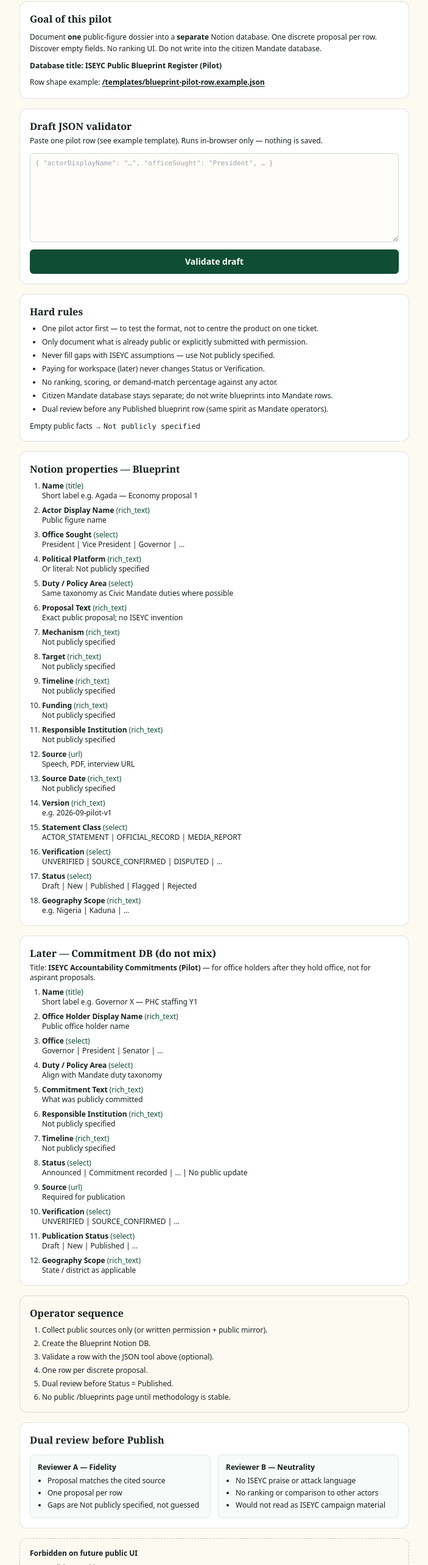
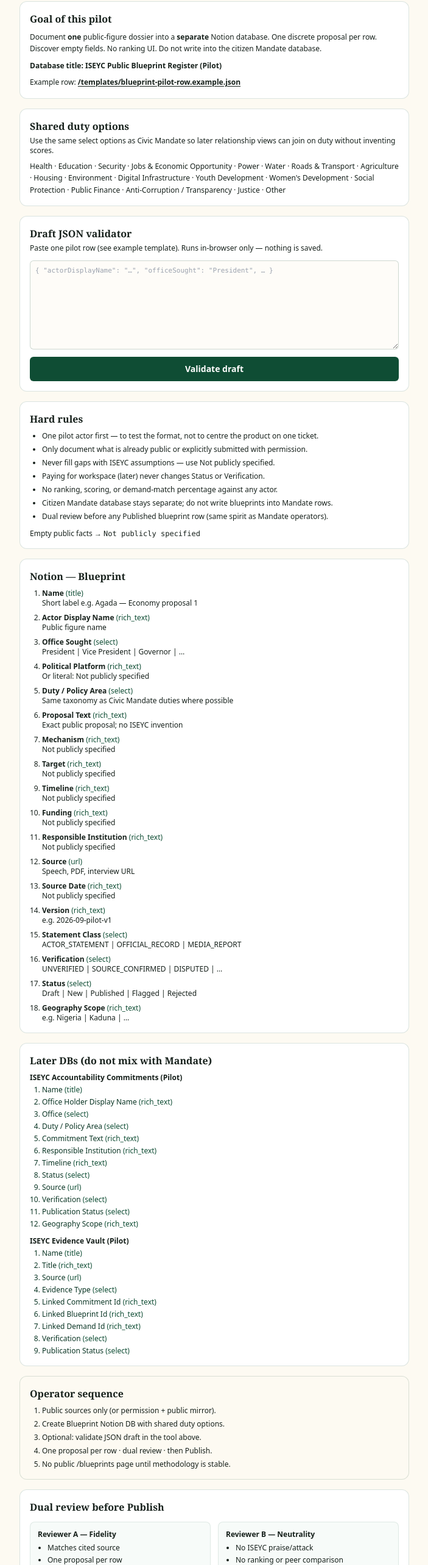
Before and after one commit to mrzulqarnainnadabo/2027-street-mandate, a Next.js app: page /operators/blueprint-pilot in a window 1280 px wide. Shown: the part 180-2746 px from the top of the page at 61% size, without its empty margins (288-991 px from the left). Built offline with nearby package versions, Linux system fonts and the light colour scheme.

Commit message:
feat: shared duty alignment, evidence schema, civic-record README
Keeps Blueprint/Commitment duties aligned with Mandate DUTIES ids.
No public UI. No production merge.

```diff
--- a/app/operators/blueprint-pilot/page.tsx
+++ b/app/operators/blueprint-pilot/page.tsx
@@ -3,6 +3,8 @@ import Link from "next/link";
 import { ISEYC_SEAL_SRC } from "@/lib/brand";
 import { BLUEPRINT_DB_TITLE, BLUEPRINT_NOTION_PROPERTIES, BLUEPRINT_PILOT_RULES } from "@/lib/civic-record/blueprint-fields";
 import { COMMITMENT_DB_TITLE, COMMITMENT_NOTION_PROPERTIES } from "@/lib/civic-record/commitment-fields";
+import { EVIDENCE_DB_TITLE, EVIDENCE_NOTION_PROPERTIES } from "@/lib/civic-record/evidence-fields";
+import { CIVIC_RECORD_DUTY_OPTIONS } from "@/lib/civic-record/duties";
 import { CIVIC_RECORD_MISSION, FORBIDDEN_PUBLIC_FEATURES, PAYMENT_NEVER_CHANGES } from "@/lib/civic-record/firewall";
 import { NOT_PUBLICLY_SPECIFIED } from "@/lib/civic-record/types";
 import BlueprintDraftValidator from "@/components/operators/BlueprintDraftValidator";
@@ -34,7 +36,7 @@ export default function BlueprintPilotPage() {
         </p>
         <p className="mt-2 font-semibold text-forest-900">Database title: {BLUEPRINT_DB_TITLE}</p>
         <p className="mt-2">
-          Row shape example:{" "}
+          Example row:{" "}
           <a
             className="font-semibold underline underline-offset-2"
             href="/templates/blueprint-pilot-row.example.json"
@@ -43,6 +45,17 @@ export default function BlueprintPilotPage() {
           >
             /templates/blueprint-pilot-row.example.json
           </a>
+        </p>
+      </section>
+
+      <section className="mt-4 rounded-xl border border-forest-500/15 bg-white p-4 text-xs">
+        <h2 className="font-display text-base font-bold text-forest-900">Shared duty options</h2>
+        <p className="mt-1 text-forest-600">
+          Use the same select options as Civic Mandate so later relationship views can join on duty
+          without inventing scores.
+        </p>
+        <p className="mt-2 leading-relaxed text-forest-800">
+          {CIVIC_RECORD_DUTY_OPTIONS.map((d) => d.id).join(" · ")}
         </p>
       </section>
 
@@ -63,7 +76,7 @@ export default function BlueprintPilotPage() {
       </section>
 
       <section className="mt-4 rounded-xl border border-forest-500/15 bg-white p-4">
-        <h2 className="font-display text-base font-bold text-forest-900">Notion properties — Blueprint</h2>
+        <h2 className="font-display text-base font-bold text-forest-900">Notion — Blueprint</h2>
         <ol className="mt-2 list-decimal space-y-2 pl-5 text-xs text-forest-800">
           {BLUEPRINT_NOTION_PROPERTIES.map((p) => (
             <li key={p.name}>
@@ -75,16 +88,20 @@ export default function BlueprintPilotPage() {
       </section>
 
       <section className="mt-4 rounded-xl border border-forest-500/15 bg-white p-4">
-        <h2 className="font-display text-base font-bold text-forest-900">Later — Commitment DB (do not mix)</h2>
-        <p className="mt-1 text-xs text-forest-600">
-          Title: <strong>{COMMITMENT_DB_TITLE}</strong> — for office holders after they hold office, not
-          for aspirant proposals.
-        </p>
-        <ol className="mt-2 list-decimal space-y-2 pl-5 text-xs text-forest-800">
+        <h2 className="font-display text-base font-bold text-forest-900">Later DBs (do not mix with Mandate)</h2>
+        <p className="mt-2 text-xs font-semibold text-forest-900">{COMMITMENT_DB_TITLE}</p>
+        <ol className="mt-1 list-decimal space-y-1 pl-5 text-xs text-forest-700">
           {COMMITMENT_NOTION_PROPERTIES.map((p) => (
             <li key={p.name}>
-              <strong>{p.name}</strong> <span className="text-forest-500">({p.type})</span>
-              <span className="block text-forest-600">{p.notes}</span>
+              {p.name} <span className="text-forest-500">({p.type})</span>
+            </li>
+          ))}
+        </ol>
+        <p className="mt-3 text-xs font-semibold text-forest-900">{EVIDENCE_DB_TITLE}</p>
+        <ol className="mt-1 list-decimal space-y-1 pl-5 text-xs text-forest-700">
+          {EVIDENCE_NOTION_PROPERTIES.map((p) => (
+            <li key={p.name}>
+              {p.name} <span className="text-forest-500">({p.type})</span>
             </li>
           ))}
         </ol>
@@ -93,11 +110,10 @@ export default function BlueprintPilotPage() {
       <section className="mt-4 rounded-xl border border-forest-500/15 bg-cream/80 p-4 text-xs">
         <h2 className="font-display text-base font-bold text-forest-900">Operator sequence</h2>
         <ol className="mt-2 list-decimal space-y-1.5 pl-5 text-forest-800">
-          <li>Collect public sources only (or written permission + public mirror).</li>
-          <li>Create the Blueprint Notion DB.</li>
-          <li>Validate a row with the JSON tool above (optional).</li>
-          <li>One row per discrete proposal.</li>
-          <li>Dual review before Status = Published.</li>
+          <li>Public sources only (or permission + public mirror).</li>
+          <li>Create Blueprint Notion DB with shared duty options.</li>
+          <li>Optional: validate JSON draft in the tool above.</li>
+          <li>One proposal per row · dual review · then Publish.</li>
           <li>No public /blueprints page until methodology is stable.</li>
         </ol>
       </section>
@@ -108,17 +124,17 @@ export default function BlueprintPilotPage() {
           <div className="rounded-lg border border-forest-500/10 bg-forest-50/50 p-3">
             <p className="font-bold text-forest-900">Reviewer A — Fidelity</p>
             <ul className="mt-1.5 list-disc space-y-1 pl-4">
-              <li>Proposal matches the cited source</li>
+              <li>Matches cited source</li>
               <li>One proposal per row</li>
-              <li>Gaps are {NOT_PUBLICLY_SPECIFIED}, not guessed</li>
+              <li>Gaps are {NOT_PUBLICLY_SPECIFIED}</li>
             </ul>
           </div>
           <div className="rounded-lg border border-forest-500/10 bg-forest-50/50 p-3">
             <p className="font-bold text-forest-900">Reviewer B — Neutrality</p>
             <ul className="mt-1.5 list-disc space-y-1 pl-4">
-              <li>No ISEYC praise or attack language</li>
-              <li>No ranking or comparison to other actors</li>
-              <li>Would not read as ISEYC campaign material</li>
+              <li>No ISEYC praise/attack</li>
+              <li>No ranking or peer comparison</li>
+              <li>Not campaign material from ISEYC</li>
             </ul>
           </div>
         </div>
--- /dev/null
+++ b/lib/civic-record/duties.ts
@@ -0,0 +1,16 @@
+import { DUTIES } from "@/lib/constants";
+
+/**
+ * Single duty vocabulary across Mandate, Blueprint, and Commitment pilots.
+ * Prefer these ids in Notion select options for all three databases.
+ */
+export const CIVIC_RECORD_DUTY_IDS = DUTIES.map((d) => d.id);
+
+export const CIVIC_RECORD_DUTY_OPTIONS = DUTIES.map((d) => ({
+  id: d.id,
+  label: d.label,
+}));
+
+export function isKnownDuty(id: string): boolean {
+  return CIVIC_RECORD_DUTY_IDS.includes(id as (typeof CIVIC_RECORD_DUTY_IDS)[number]);
+}
--- /dev/null
+++ b/lib/civic-record/evidence-fields.ts
@@ -0,0 +1,15 @@
+/** Evidence vault — links to commitments/blueprints/demands without scoring them */
+
+export const EVIDENCE_DB_TITLE = "ISEYC Evidence Vault (Pilot)";
+
+export const EVIDENCE_NOTION_PROPERTIES = [
+  { name: "Name", type: "title", notes: "Short evidence label" },
+  { name: "Title", type: "rich_text", notes: "Human-readable title" },
+  { name: "Source", type: "url", notes: "Inspectable URL" },
+  { name: "Evidence Type", type: "select", notes: "official | legislative | media | other" },
+  { name: "Linked Commitment Id", type: "rich_text", notes: "Optional" },
+  { name: "Linked Blueprint Id", type: "rich_text", notes: "Optional" },
+  { name: "Linked Demand Id", type: "rich_text", notes: "Optional Mandate page id" },
+  { name: "Verification", type: "select", notes: "UNVERIFIED | SOURCE_CONFIRMED | …" },
+  { name: "Publication Status", type: "select", notes: "Draft | Published | …" },
+] as const;
--- a/lib/civic-record/index.ts
+++ b/lib/civic-record/index.ts
@@ -2,4 +2,6 @@ export * from "./types";
 export * from "./firewall";
 export * from "./blueprint-fields";
 export * from "./commitment-fields";
+export * from "./evidence-fields";
 export * from "./validate-blueprint";
+export * from "./duties";
```
Also changed, not shown: lib/civic-record/README.md (added).
